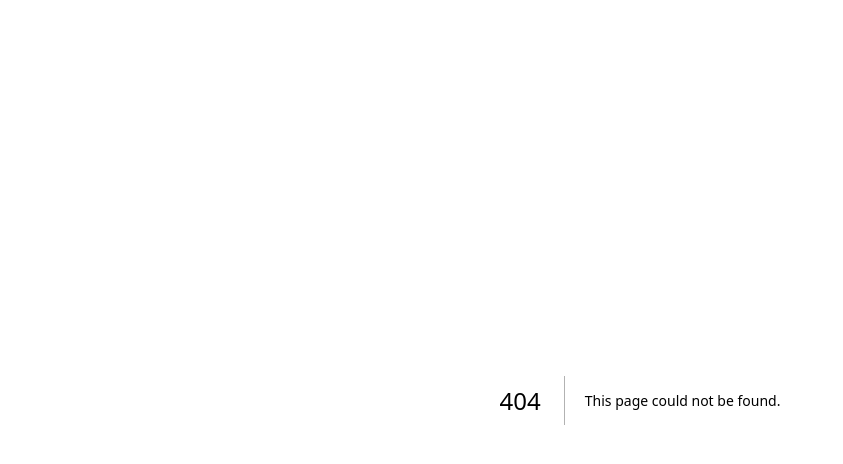
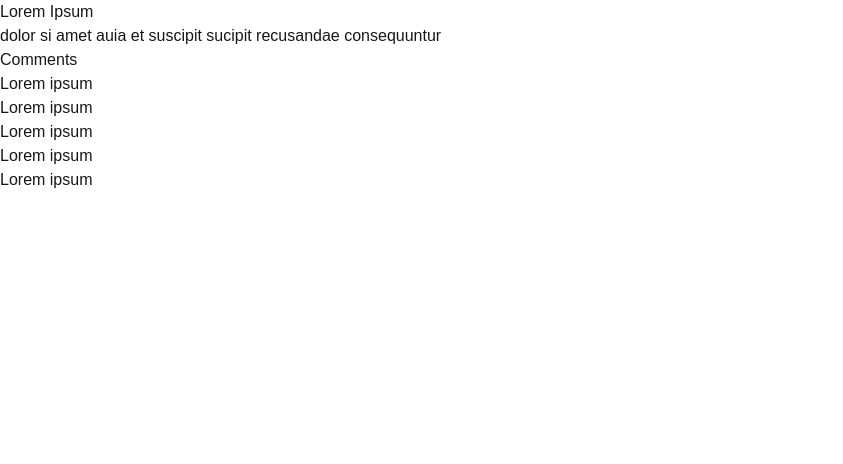
Before and after one commit to TimVerbeeck/react-posts-app, a Next.js app in the folder react-posts-app/: page /posts/1 in a window 1280 px wide. Before the commit this address had no page. Shown: the top 464 px of the page, without its empty margins (0-843 px from the left). Built offline with nearby package versions, Linux system fonts and the light colour scheme.

Commit message:
add page for the post details

```diff
--- /dev/null
+++ b/react-posts-app/app/posts/[id]/page.tsx
@@ -0,0 +1,16 @@
+export default function Page() {
+    return(
+        <main>
+            <h1>Lorem Ipsum</h1>
+            <p>dolor si amet auia et suscipit sucipit recusandae consequuntur</p>
+            <h2>Comments</h2>
+            <ul>
+                <li>Lorem ipsum</li>
+                <li>Lorem ipsum</li>
+                <li>Lorem ipsum</li>
+                <li>Lorem ipsum</li>
+                <li>Lorem ipsum</li>
+            </ul>
+        </main>
+    );
+}
--- a/react-posts-app/app/posts/page.tsx
+++ b/react-posts-app/app/posts/page.tsx
@@ -1,13 +1,25 @@
+import Link from "next/dist/client/link";
+
 export default function Page() {
     return(
         <main>
             <input id="postSearch" placeholder="Search post titles" />
             <ul>
-                <li className="flex items-center gap-6">lorem ipsum</li>
-                <li className="flex items-center gap-6">lorem ipsum</li>
-                <li className="flex items-center gap-6">lorem ipsum</li>
-                <li className="flex items-center gap-6">lorem ipsum</li>
-                <li className="flex items-center gap-6">lorem ipsum</li>
+                <li className="flex items-center gap-6">
+                    <Link href={"/posts/1"}>lorem ipsum</Link>
+                </li>
+                <li className="flex items-center gap-6">
+                    <Link href={"/posts/2"}>lorem ipsum</Link>
+                </li>
+                <li className="flex items-center gap-6">
+                    <Link href={"/posts/3"}>lorem ipsum</Link>
+                </li>
+                <li className="flex items-center gap-6">
+                    <Link href={"/posts/4"}>lorem ipsum</Link>
+                </li>
+                <li className="flex items-center gap-6">
+                    <Link href={"/posts/5"}>lorem ipsum</Link>
+                </li>
             </ul>
         </main>
     );
```
